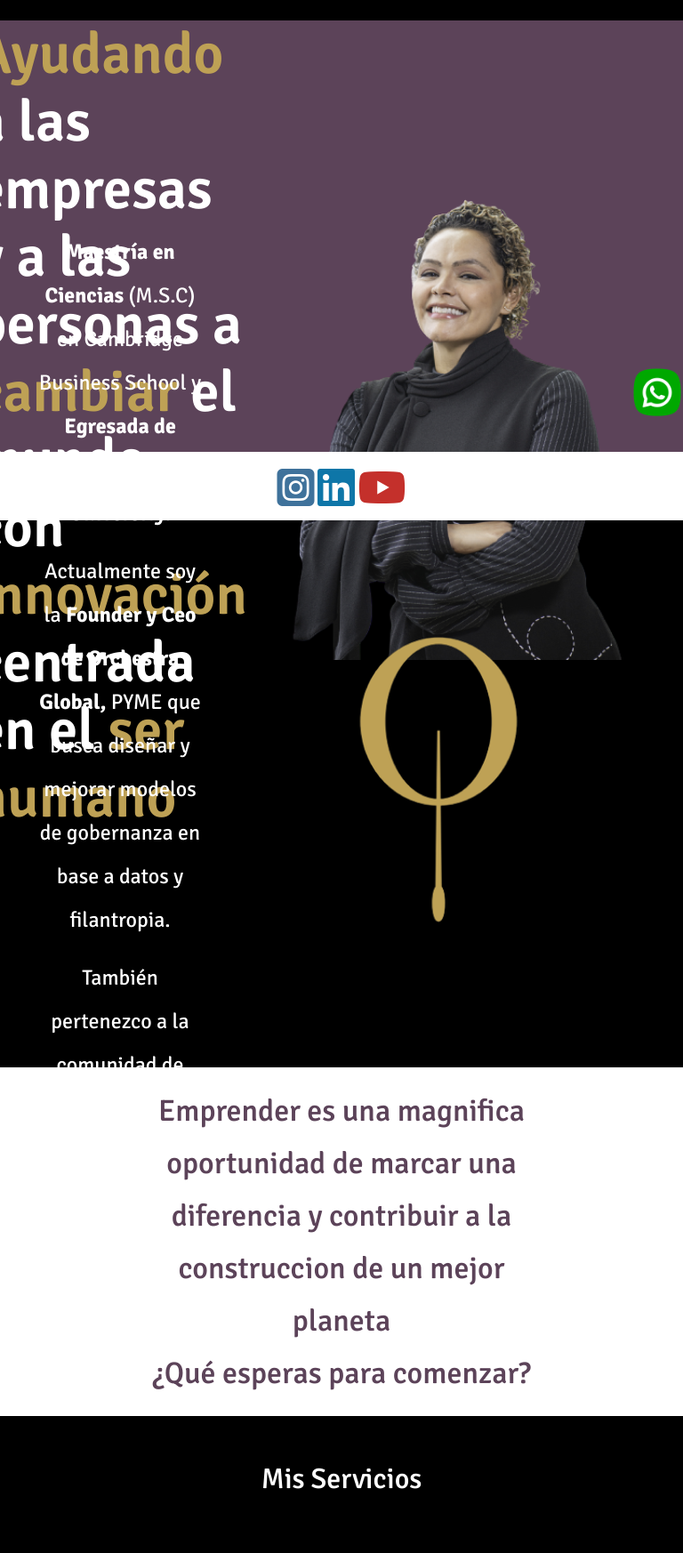
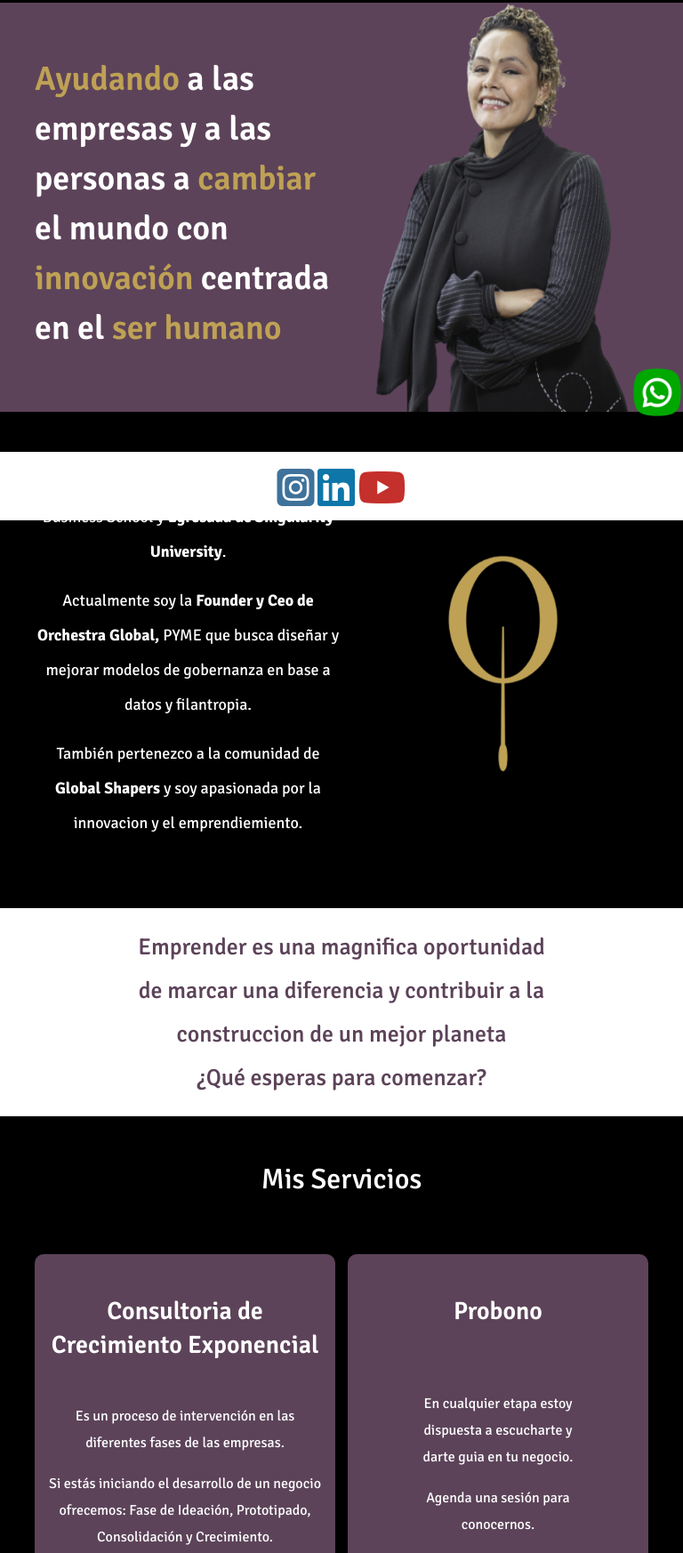
Before and after one commit to Christopheer12/Orquesta, a website: page index.html in a window 768 px wide. Shown: the part 215-1961 px from the top of the page at 89% size. Drawn offline with nearby package versions, Linux system fonts and the light colour scheme.

Commit message:
vista hasta 768px

```diff
--- a/scss/_base.scss
+++ b/scss/_base.scss
@@ -56,6 +56,4 @@ body {
     z-index: 100;
 }
 
-.centrado_text{
-text-align: center;
-}
+.centrado_text{ text-align: center;}
--- a/scss/_header.scss
+++ b/scss/_header.scss
@@ -10,9 +10,7 @@ header {
     padding: 1% 0;
     align-items: center;
 
-    img {
-        height: 91px;
-    }
+    img { height: 91px;}
 }
 
 h1 {
--- a/scss/_redes.scss
+++ b/scss/_redes.scss
@@ -50,9 +50,7 @@ footer {
         @include MezclaLetras(32px, 400, 39px);
         a {color: $Color2;}
     }
-    .col {
-        padding: 0;
-    }
+    .col { padding: 0;}
 }
 
 .serviciosLinks ul {
@@ -72,9 +70,7 @@ footer {
     text-align: center;
 }
 
-.linkStem {
-    text-align: end;
-}
+.linkStem { text-align: end;}
 //======== Derechos ========
 .derechos {
     padding: 30px;
@@ -87,6 +83,7 @@ footer {
 
     div {
         display: flex;
+        flex-wrap: wrap;
         justify-content: space-between;
     }
 }
@@ -95,3 +92,60 @@ footer {
     .presentacion div h2{ @include MezclaLetras(55px, 600, 66px);}
     .serviciosLinks ul li a{ @include MezclaLetras (20px, 400, 27px);}
 }
+
+@media only screen and (min-width: 760px) and (max-width: 992px) {
+    .logoCompletoH, nav { margin: auto;}
+
+    .presentacion {
+        margin-top: 92.7px;
+        height: 460px;
+        img {
+            width: 50%;
+            height: 460px;}
+        div {
+            width: 100%;
+            h2 {
+                @include MezclaLetras(38px, 600, 56px);
+                width: 100%;}
+        }
+    }
+
+    .CV {
+        @include MezclaFlex (558px , flex, initial, space-between, center);
+        img {
+            width: 50%;
+            height: 360px;}
+        p {
+            width: 100%;
+            @include MezclaLetras(18px, initial, 39px);
+            text-align: center;}
+    }
+
+    .fraseInspiradora h2 { @include MezclaLetras(26px, 500, 49px);}
+
+    .contenedorServicio div {
+        @include MezclaFlex (464px , flex, column, initial, center);
+    }
+
+    .contenedorServicio div h3, .proyectos h3 {
+        @include MezclaLetras(28px, 600, 38px);
+    }
+
+    .contenedorServicio div p, .proyectos p {
+        @include MezclaLetras(16px, 400, 30px);
+        width: 95%;
+    }
+
+    .proyectos {@include MezclaFlex (502px , flex, column, initial, center);}
+
+    .linksFooter h3 {
+        @include MezclaLetras(26px, 400, 32px);
+    }
+
+    .serviciosLinks ul li a{
+        padding-left: 10%;
+        @include MezclaLetras (16px, 400, 23px);
+    }
+
+    .derechos div a {padding-bottom: 10px;}
+}
```
Also changed, not shown: scss/_main.scss (+8 -21 lines), scss/style.css, 1 other file.
